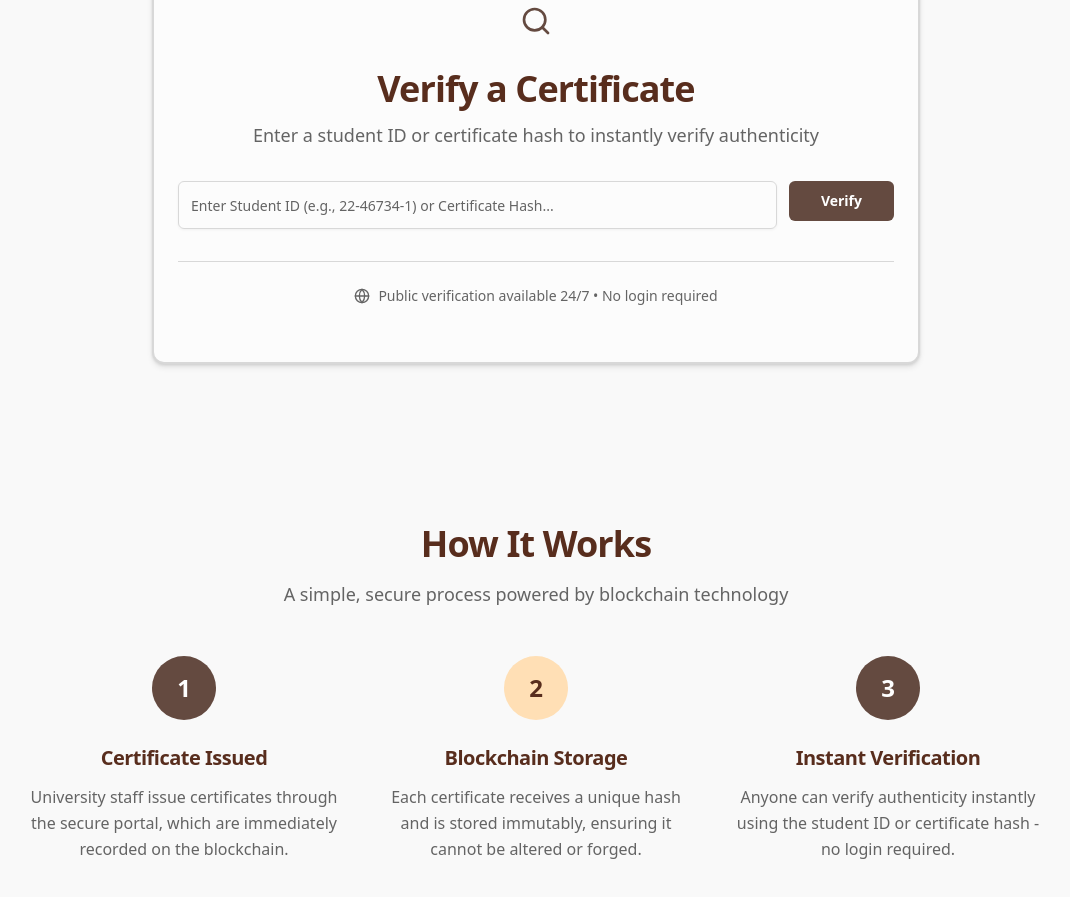
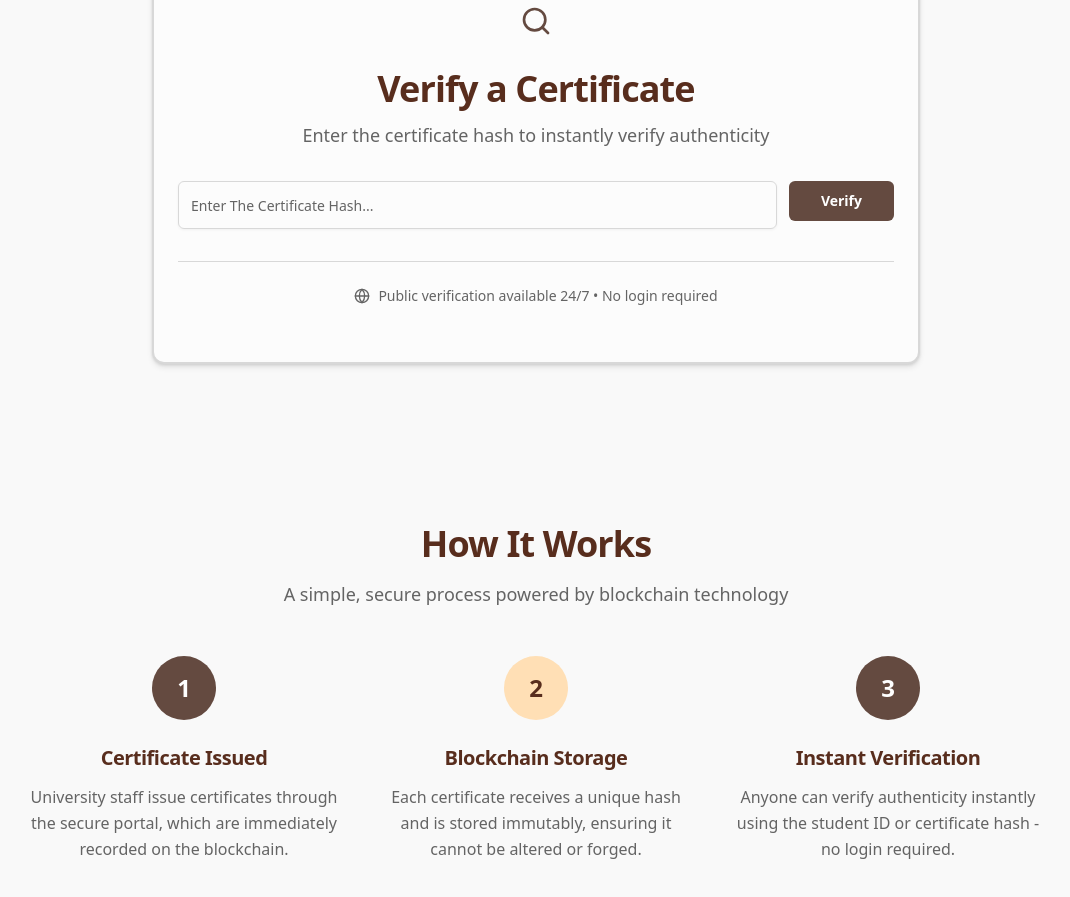
Before and after one commit to nocillax/thesis, a Next.js app in the folder proposed/frontend/: page / in a window 1280 px wide. Shown: the part 1340-2237 px from the top of the page, without its empty margins (104-1174 px from the left). Built offline with nearby package versions, Linux system fonts and the light colour scheme; no server answers; a web font is replaced by a local one.

Commit message:
update homepage ui

```diff
--- a/proposed/frontend/app/page.tsx
+++ b/proposed/frontend/app/page.tsx
@@ -135,8 +135,7 @@ export default function Home() {
                     Verify a Certificate
                   </h2>
                   <p className="text-muted-foreground text-lg">
-                    Enter a student ID or certificate hash to instantly verify
-                    authenticity
+                    Enter the certificate hash to instantly verify authenticity
                   </p>
                 </div>
 
@@ -155,7 +154,7 @@ export default function Home() {
                 >
                   <Input
                     name="query"
-                    placeholder="Enter Student ID (e.g., 22-46734-1) or Certificate Hash..."
+                    placeholder="Enter The Certificate Hash..."
                     className="flex-1 h-12 text-base"
                     required
                   />
```
